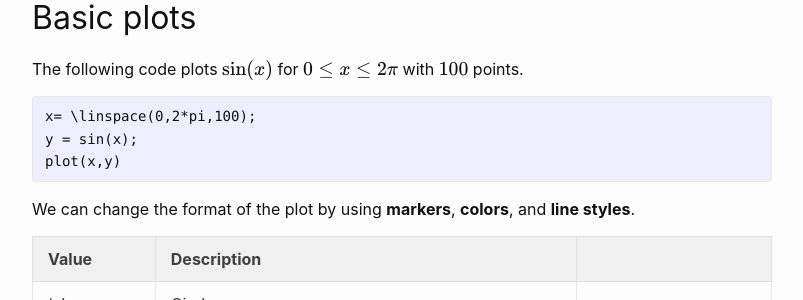
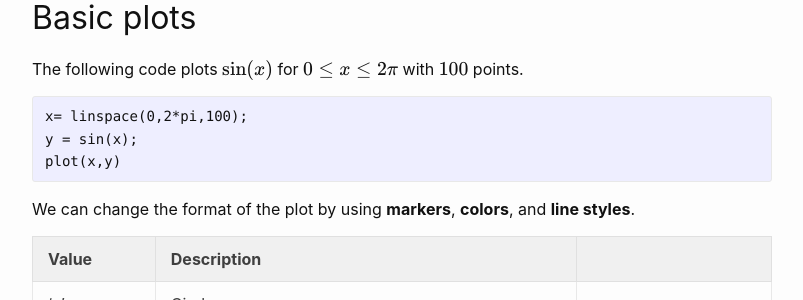
Before and after one commit to wcasper/math107spring2021, a Jekyll site: the page built from _posts/2021-02-08-Week-3-Lecture-5.md, in a window 1280 px wide and 900 px high, scrolled down 462 px. Shown: the part 152-452 px from the top of the window, without its empty margins (238-1041 px from the left). Built offline with Jekyll 4.4.1, drawn with Linux system fonts in a browser that asks for light colours.

Commit message:
fixed typo

````diff
--- a/_posts/2021-02-08-Week-3-Lecture-5.md
+++ b/_posts/2021-02-08-Week-3-Lecture-5.md
@@ -19,7 +19,7 @@ Notes and highlights from lecture
 The following code plots $$\sin(x)$$ for $$0\leq x\leq 2\pi$$ with $$100$$ points.
 
 ```Matlab
-x= \linspace(0,2*pi,100);
+x= linspace(0,2*pi,100);
 y = sin(x);
 plot(x,y)
 ```
````
